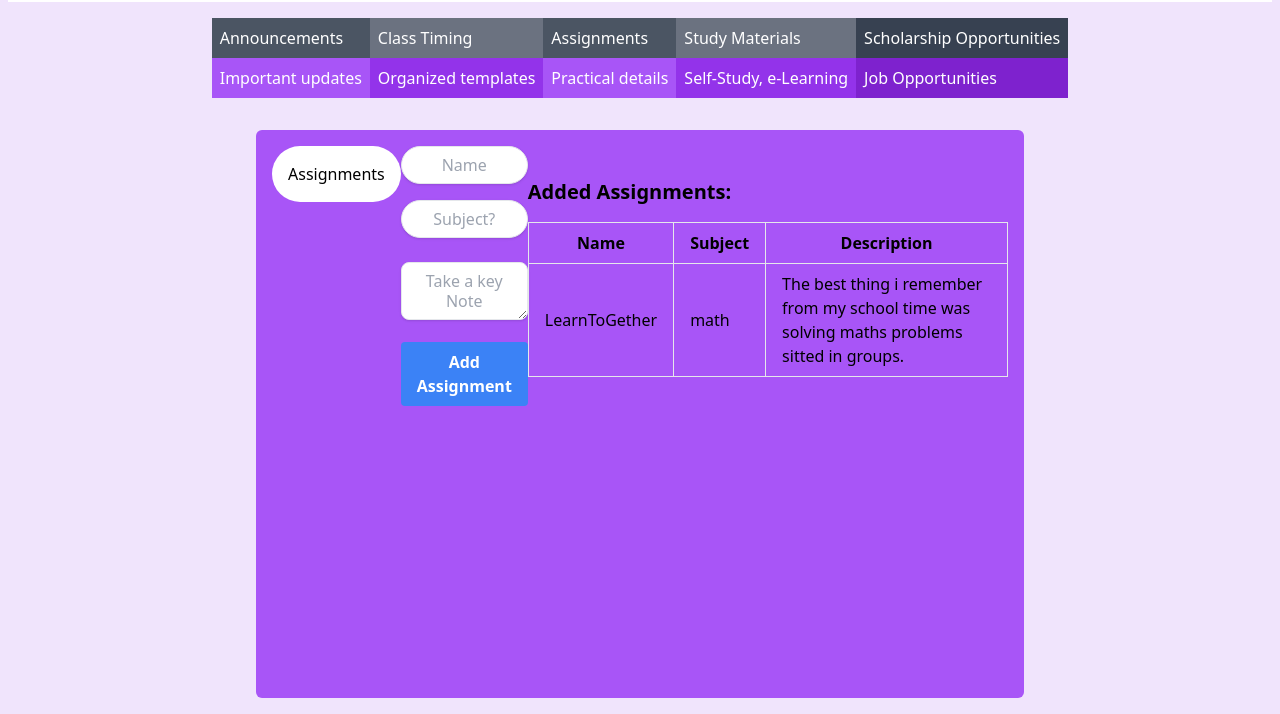
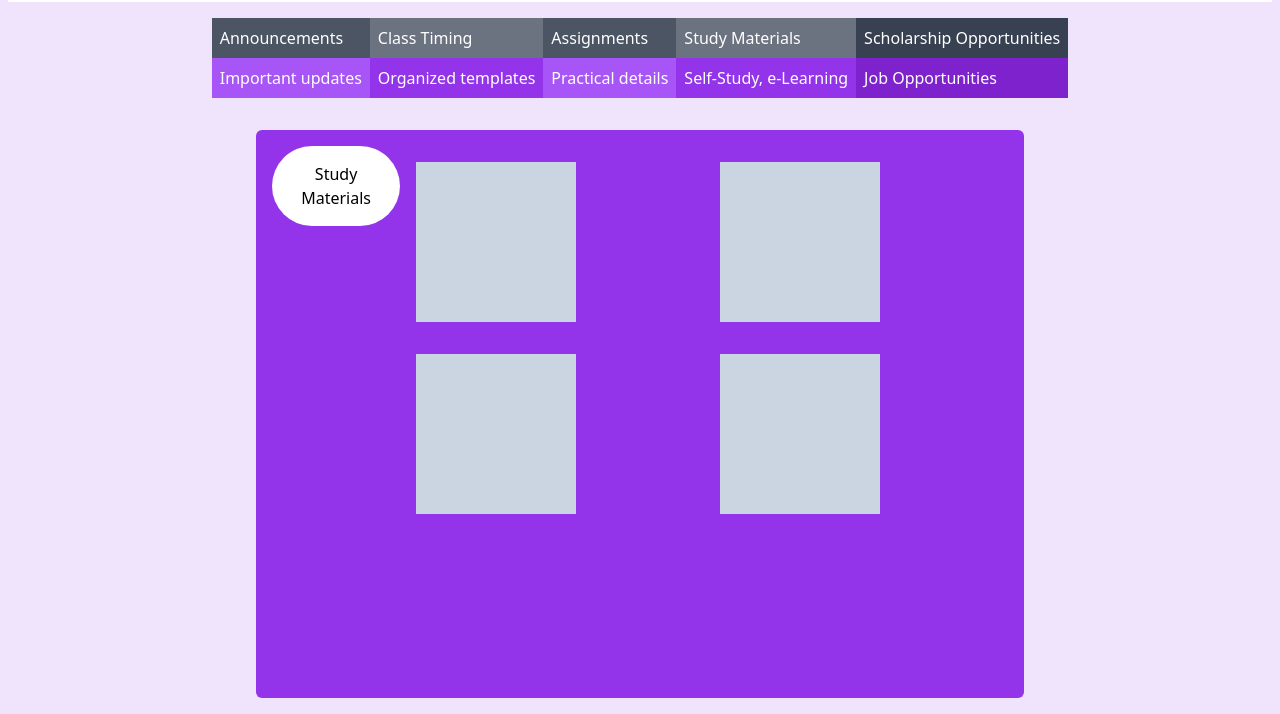
Before and after one commit to SamirKhan21860/LearnTogether, a Flask app: page / in a window 1280 px wide. Shown: the part 102-816 px from the top of the page. Run offline with Flask 3, Linux system fonts and the light colour scheme; a user stored in the database is signed in; data comes from the database, SQL or seed files in the repository; some libraries are stand-ins or nearby versions.

Commit message:
did only assign and study

```diff
--- a/templates/index.html
+++ b/templates/index.html
@@ -38,19 +38,22 @@ Results
         <!-- Multiple pages layout -->
         <div id="switchPages" class="switchPages flex justify-center">
 
-            <div id="page-announcements" class="page p-4 m-4 bg-purple-300 rounded-md flex items-start place-content-center hidden">
+            <div id="page-announcements"
+                class="page p-4 m-4 bg-purple-300 rounded-md flex items-start place-content-center hidden">
                 <div class="p-4 bg-white rounded-full text-center">
                     <h2 class="title">Announcements</h2>
                 </div>
             </div>
 
-            <div id="page-classTiming" class="page p-4 m-4 bg-purple-400 rounded-md flex items-start place-content-center hidden">
+            <div id="page-classTiming"
+                class="page p-4 m-4 bg-purple-400 rounded-md flex items-start place-content-center hidden">
                 <div class="p-4 bg-white rounded-full text-center">
                     <h2>Class Timing</h2>
                 </div>
             </div>
 
-            <div id="page-assignments" class="page p-4 m-4 bg-purple-500 rounded-md flex items-start place-content-center">
+            <div id="page-assignments"
+                class="page p-4 m-4 bg-purple-500 rounded-md flex items-start place-content-center hidden">
                 <div class="p-4 bg-white rounded-full text-center">
                     <h2>Assignments</h2>
                 </div>
@@ -66,7 +69,8 @@ Results
                             class="shadow appearance-none border rounded-full text-center items-center w-full py-2 px-3 leading-tight focus:outline-none focus:shadow-outline">
                     </div>
                     <div class="mb-4">
-                        <textarea id="assignment_description" name="assignment_description" placeholder="Take a key Note"
+                        <textarea id="assignment_description" name="assignment_description"
+                            placeholder="Take a key Note"
                             class="shadow appearance-none border rounded-lg text-center items-center w-full py-2 px-3 leading-tight focus:outline-none focus:shadow-outline"></textarea>
                     </div>
                     <div class="flex items-center justify-between">
@@ -101,13 +105,20 @@ Results
 
             </div>
 
-            <div id="page-studyMaterials" class="page p-4 m-4 bg-purple-600 rounded-md flex items-start place-content-center hidden">
+            <div id="page-studyMaterials" class="page p-4 m-4 bg-purple-600 rounded-md flex items-start place-content-center">
                 <div class="p-4 bg-white rounded-full text-center">
                     <h2>Study Materials</h2>
                 </div>
+                <div class="container grid grid-cols-2 container">
+                    <div class="content bg-slate-300 w-40 h-40 m-4"></div>
+                    <div class="content bg-slate-300 w-40 h-40 m-4"></div>
+                    <div class="content bg-slate-300 w-40 h-40 m-4"></div>
+                    <div class="content bg-slate-300 w-40 h-40 m-4"></div>
+                </div>
             </div>
 
-            <div id="page-scholarshipOpportunities" class="page p-4 m-4 bg-purple-700 rounded-md flex items-start place-content-center hidden">
+            <div id="page-scholarshipOpportunities"
+                class="page p-4 m-4 bg-purple-700 rounded-md flex items-start place-content-center hidden">
                 <div class="p-4 bg-white rounded-full w-auto text-center">
                     <h2>Scholarship Opportunities</h2>
                 </div>
```
Also changed, not shown: 1 other file. Lines whose indentation alone changed are shown as unchanged.
